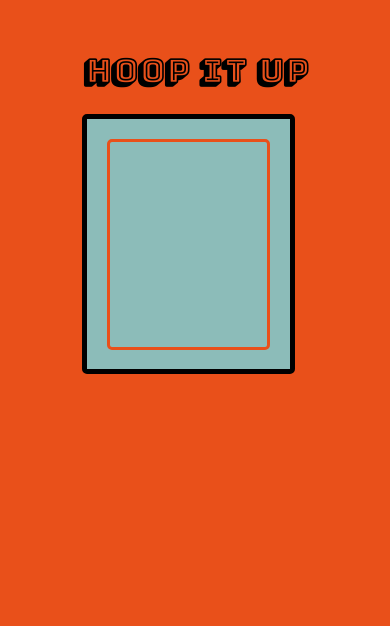
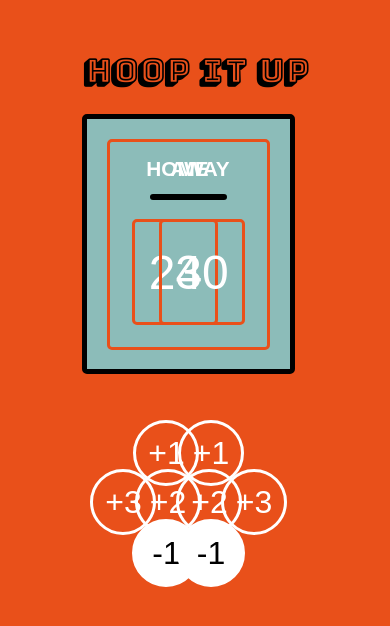
Before and after one commit to chaninator/hoop-it-up, a React (Create React App) app: page / in a window 390 px wide. Shown: the top 626 px of the page. Built offline with nearby package versions, Linux system fonts and the light colour scheme; a web font is replaced by a local one.

Commit message:
added home away buttons

```diff
--- a/src/Components/Away.js
+++ b/src/Components/Away.js
@@ -7,9 +7,13 @@ class Away extends Component {
   render() {
     return (
         <div>
-          <h4 class="away">AWAY</h4>
-          <div class="div_line_away"></div>
-          <div class="score_container_away">30</div>
+          <h4 className="away">AWAY</h4>
+          <div className="div_line_away"></div>
+          <div className="score_container_away">30</div>
+          <div className="add_button away1">+1</div>
+          <div className="add_button away2">+2</div>
+          <div className="add_button away3">+3</div>
+          <div className="minus_button away-subtract2">-1</div>
         </div>
     );
   }
--- a/src/Components/Home.js
+++ b/src/Components/Home.js
@@ -7,9 +7,13 @@ class Home extends Component {
   render() {
     return (
         <div>
-          <h4 class="home">HOME</h4>
-          <div class="div_line_home"></div>
-          <div class="score_container_home">24</div>
+          <h4 className="home">HOME</h4>
+          <div className="div_line_home"></div>
+          <div className="score_container_home">24</div>
+          <div className="add_button home1">+1</div>
+          <div className="add_button home2">+2</div>
+          <div className="add_button home3">+3</div>
+          <div className="minus_button home-subtract1">-1</div>
         </div>
     );
   }
--- a/src/Components/ScoreBoard.js
+++ b/src/Components/ScoreBoard.js
@@ -1,4 +1,6 @@
 import React, {Component} from 'react';
+import Home from './Home';
+import Away from './Away';
 import './scoreboard.css';
 
 class ScoreBoard extends Component {
@@ -18,6 +20,8 @@ class ScoreBoard extends Component {
         <div className="net7"></div>
         <div className="net8"></div>
         <div className="net9"></div>
+        <Home />
+        <Away />
       </div>
     );
   }
--- a/src/Components/scoreboard.css
+++ b/src/Components/scoreboard.css
@@ -118,42 +118,42 @@ h1 {
   font-family: "Londrina Outline", sans-serif;
 }
 
-.btn1 {
+.away1 {
   top: 60px;
   right: -140px;
 }
 
-.btn2 {
+.away2 {
   top: 180px;
   right: -140px;
 }
 
-.btn3 {
+.away3 {
   top: 300px;
   right: -140px;
 }
 
-.btn4 {
+.home1 {
   top: 60px;
   left: -140px;
 }
 
-.btn5 {
+.home2 {
   top: 180px;
   left: -140px;
 }
 
-.btn6 {
+.home3 {
   top: 300px;
   left: -140px;
 }
 
-.btn-subtract1 {
+.home-subtract1 {
   top: 330px;
   left: 75px;
 }
 
-.btn-subtract2 {
+.away-subtract2 {
   top: 330px;
   right: 75px;
 }
@@ -307,42 +307,42 @@ h1 {
     font-family: "Londrina Outline", sans-serif;
   }
 
-  .btn1 {
+  .away1 {
     top: 301px;
     right: 46px;
   }
 
-  .btn2 {
+  .away2 {
     top: 350px;
     right: 89px;
   }
 
-  .btn3 {
+  .away3 {
     top: 350px;
     right: 3px;
   }
 
-  .btn-subtract2 {
+  .away-subtract2 {
     top: 400px;
     right: 45px;
   }
 
-  .btn4 {
+  .home1 {
     top: 301px;
     left: 46px;
   }
 
-  .btn5 {
+  .home2 {
     top: 350px;
     left: 89px;
   }
 
-  .btn6 {
+  .home3 {
     top: 350px;
     left: 3px;
   }
 
-  .btn-subtract1 {
+  .home-subtract1 {
     top: 400px;
     left: 45px;
   }
```
